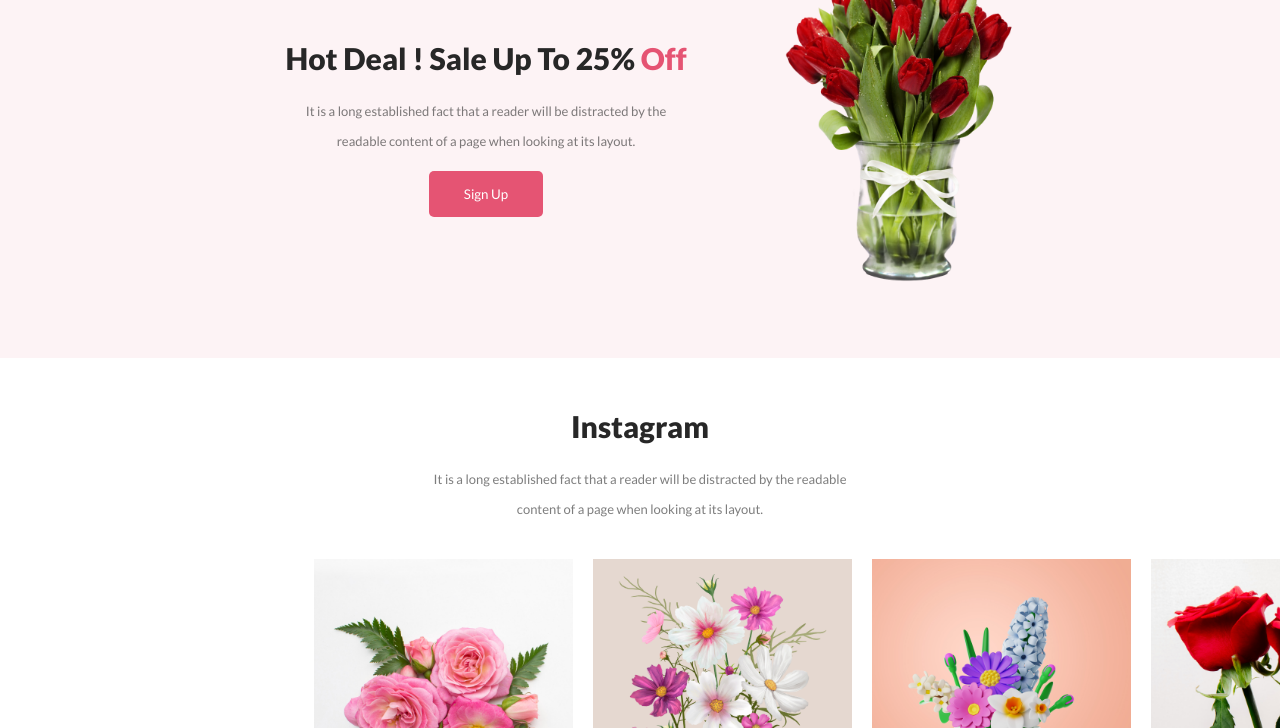
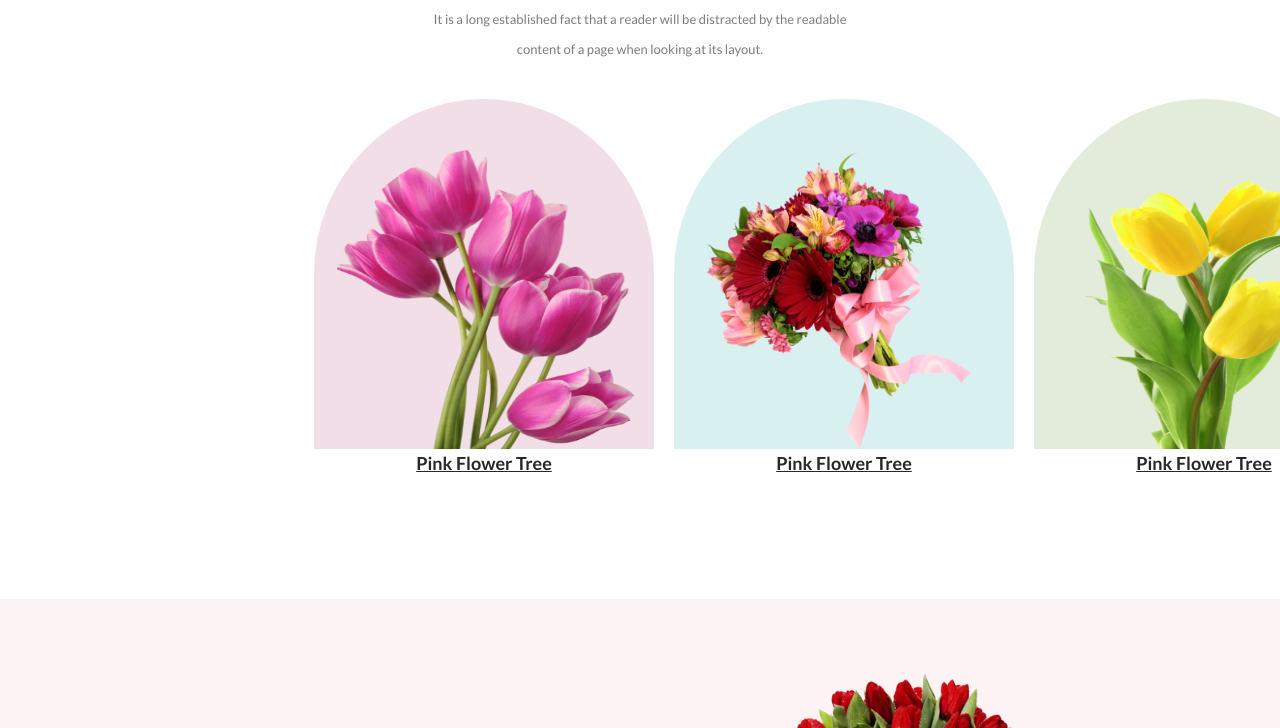
Before and after one commit to MiranIbrahim/Flower-shop, a plain HTML site: page index.html in a window 1280 px wide. Shown: the part 726-1454 px from the top of the page. Drawn offline with Linux system fonts and the light colour scheme.

Commit message:
our featured flower section has been added

```diff
--- a/index.html
+++ b/index.html
@@ -31,6 +31,31 @@
     </header>
 
     <main>
+        <!-- Featured flower -->
+        <div class="media">
+            <h3 class="banner-headline hot-deals-headline">
+                Our Featured Flowers
+            </h3>
+            <p class="banner-description hot-deals-description">
+                It is a long established fact that a reader will be distracted by the readable <br>content of a page when looking at its layout.
+            </p>
+
+            <div class="photo-gallery">
+                <div class="flower-box box-1">
+                    <img src="./asset/pngwing 6.png" alt="" class="gallery-image">
+                    <h5 class="fig-name">Pink Flower Tree</h5>
+                </div>
+                <div class="flower-box box-2">
+                    <img src="./asset/pngwing 5.png" alt="" class="gallery-image">
+                    <h5 class="fig-name">Pink Flower Tree</h5>
+                </div>
+                <div class="flower-box box-3">
+                    <img src="./asset/pngwing 7.png" alt="" class="gallery-image">
+                    <h5 class="fig-name">Pink Flower Tree</h5>
+                </div>
+
+            </div>
+        </div>
         <!-- Hot Deals -->
         <div class="banner-container hot-deals-container">
             <div class="banner-content hot-deals">
@@ -70,12 +95,12 @@
         </div>
 
     </main>
-
+<!-- Footer -->
     <footer>
         <h3 class="banner-headline footer-headline">
             <span class="primary-color">Flower</span>Shop</h3>
-        <p class="banner-description footer-description">It is a long established fact that a reader will be distracted by the readable content of a page when looking at its layout.</p>
-        <p class="copyright">
+            <p class="banner-description footer-description">It is a long established fact that a reader will be distracted by the readable content of a page when looking at its layout.</p>
+            <p class="copyright">
             &copy;2020-2023, FlowerShop.com. All rights reserved.
         </p>
     </footer>
--- a/style.css
+++ b/style.css
@@ -58,9 +58,37 @@ header {
   margin-bottom: 25px;
   width: 90%;
 }
+/* Featured Flowers */
+
+.flower-box {
+  border-radius: 50% 50% 0% 0%;
+  padding: 50px 20px 0px 20px;
+}
+
+.box-1 {
+  background: rgba(167, 33, 98, 0.15);
+}
+
+.box-2 {
+  background: rgba(5, 151, 160, 0.15);
+}
+
+.box-3 {
+  background: rgba(71, 125, 17, 0.15);
+}
+
+.fig-name {
+  color: #272727;
+  text-align: center;
+  font-size: 18px;
+  font-weight: 700;
+  margin-bottom: -25px;
+  text-decoration-line: underline;
+}
 
 /* Hot Deals */
 .hot-deals-container {
+    margin-top: 100px;
   padding: 70px 260px;
   background: rgba(229, 84, 115, 0.07);
 }
@@ -104,6 +132,7 @@ header {
 .gallery-image {
   width: 300px;
   height: 300px;
+  border-radius: 50% 50% 0% 0%;
 }
 
 /* Subscription */
@@ -150,7 +179,7 @@ footer {
 .footer-description {
   font-size: 13px;
   font-weight: 100;
-    color: rgba(255, 255, 255, 0.70);
+  color: rgba(255, 255, 255, 0.7);
   text-align: center;
   width: 60%;
   margin: auto;
@@ -158,10 +187,10 @@ footer {
   padding-bottom: 20px;
   line-height: 2;
 }
-.copyright{
+.copyright {
   font-size: 30px;
   font-weight: 800;
-    color: rgba(255, 255, 255, 0.40);
+  color: rgba(255, 255, 255, 0.4);
   font-size: 12px;
   font-weight: 80;
 }
```
Lines whose indentation alone changed are shown as unchanged.
